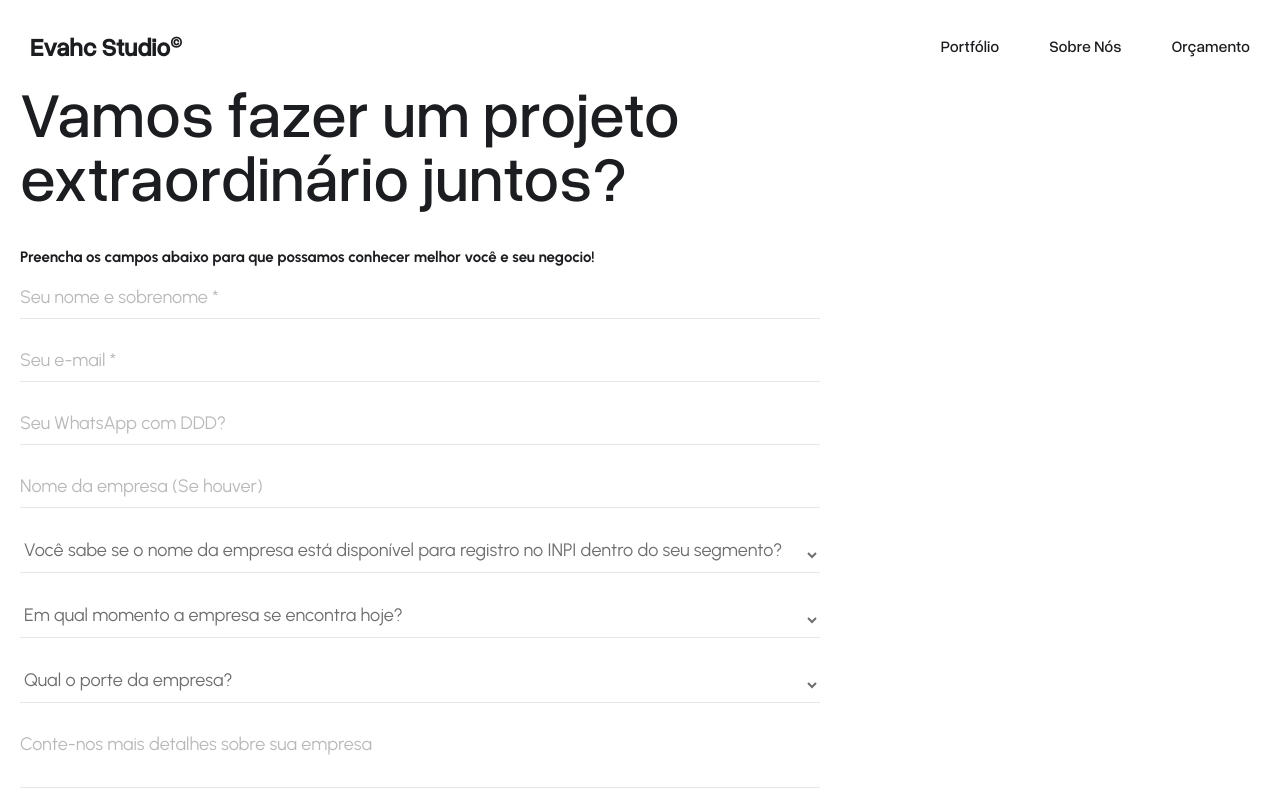
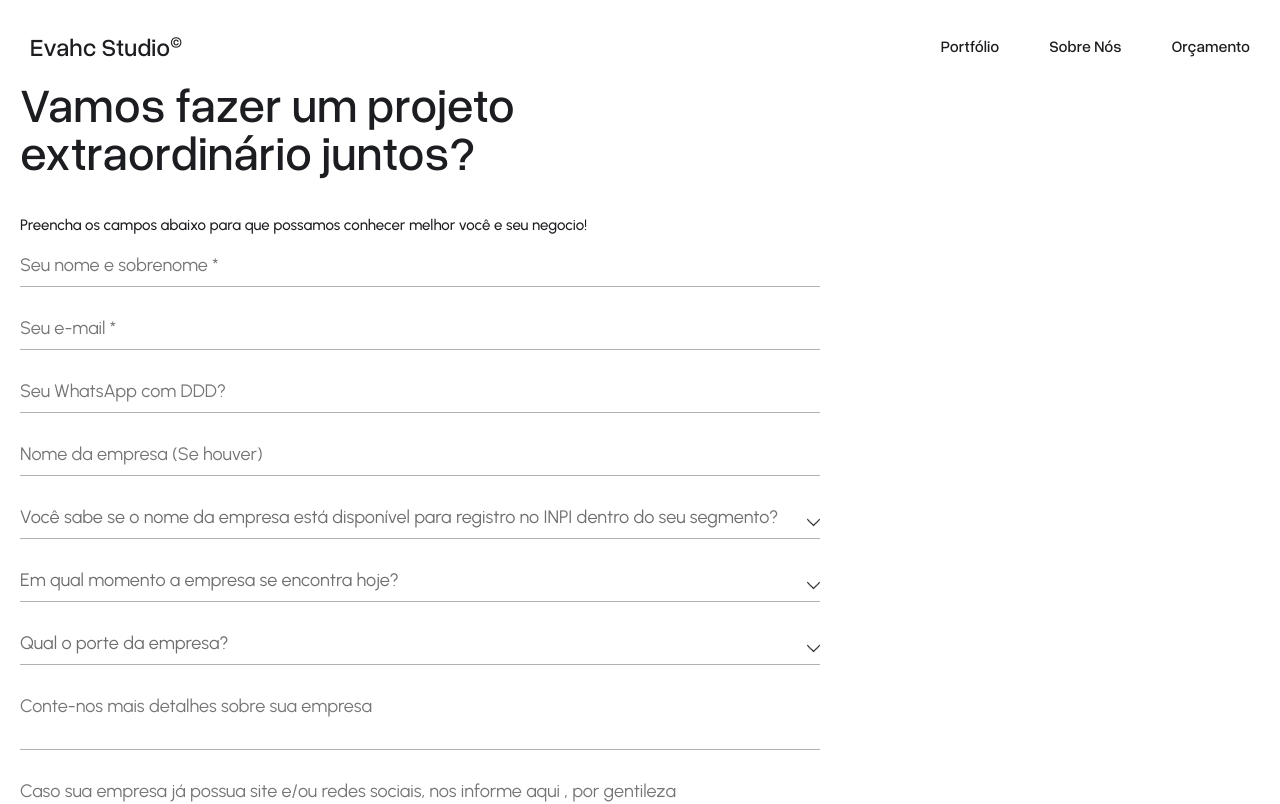
Before and after one commit to alexandrebelt/evahc, a Vue app: page /orcamento in a window 1280 px wide. Shown: the top 804 px of the page. Built offline with nearby package versions, Linux system fonts and the light colour scheme.

Commit message:
22/02/2024 - scroll resolved

```diff
--- a/public/index.html
+++ b/public/index.html
@@ -13,5 +13,6 @@
     </noscript>
     <div id="app"></div>
     <!-- built files will be auto injected -->
+
   </body>
 </html>
--- a/src/App.vue
+++ b/src/App.vue
@@ -26,7 +26,6 @@ import { defineComponent } from 'vue';
 import { gsap } from "gsap";
 import { ScrollTrigger} from "gsap/all";
 import { initMagnets } from './utils/magneticElements.js';
-import { configGsap, initGsap } from './utils/gsapAll';
 gsap.registerPlugin(ScrollTrigger)
 
 export default defineComponent({
--- a/src/components/HeaderComp.vue
+++ b/src/components/HeaderComp.vue
@@ -22,7 +22,6 @@ import MenuMobile from '../components/MenuMobile.vue'
 import gsap from 'gsap'
 import scrollTrigger from 'gsap/all'
 gsap.registerPlugin(scrollTrigger);
-import { TweenMax, Elastic, Power4 } from 'gsap'
 export default {
 
     components: {
@@ -109,6 +108,10 @@ nav {
         display: flex;
         flex-direction: row;
         gap: 50px;
+
+        a:nth-of-type(1) {
+            font-weight: 500;
+        }
     }
 
     a {
--- a/src/components/MenuMobile.vue
+++ b/src/components/MenuMobile.vue
@@ -37,7 +37,6 @@ export default {
         let btnAction = document.querySelectorAll(".btn-action")
         const tl = gsap.timeline();
 
-        gsap.set("html", { overflow: 'hidden' })
         gsap.set(containerTitle, { opacity: 0 })
         gsap.set(container, { x: 1000 })
         gsap.set(mobileLinks, { x: 500, })
--- a/src/components/home/ProjsComp.vue
+++ b/src/components/home/ProjsComp.vue
@@ -23,7 +23,6 @@
 </template>
 
 <script>
-import { configGsap, initGsap } from '@/utils/gsapAll'
 import axios from 'axios'
 export default {
     data() {
@@ -136,7 +135,7 @@ export default {
         font-size: 12px;
 
         li {
-            background: rgba(0, 0, 0, 0.5);
+            background: rgba(0, 0, 0, 0.4);
             color: var(--branco);
             font-family: var(--overused);
             list-style: none;
--- a/src/router/index.ts
+++ b/src/router/index.ts
@@ -51,7 +51,7 @@ const router = createRouter({
 router.beforeEach((to, from, next) => {
   setTimeout(() => {
     configGsap()
-    initGsap()
+    initGsap();
   }, 2000);
   next()
 })
--- a/src/views/OrcamentoView.vue
+++ b/src/views/OrcamentoView.vue
@@ -101,11 +101,13 @@ export default defineComponent({
     h2 {
         max-width: 670px;
         margin-bottom: 40px;
+        font-size: 48px;
     }
 
     h5 {
         margin-bottom: 20px;
         font-size: 15px !important;
+        font-weight: 500;
     }
 }
 
@@ -113,16 +115,24 @@ export default defineComponent({
     display: flex;
     flex-direction: column;
     max-width: 800px;
-
+    select{
+        background-image:url('/src/assets/seta.png') !important;
+        background-size: contain;
+        background-repeat: no-repeat;
+        background-size: 13px;
+        background-position: right;
+    }
     input,
     textarea,
     option,
     select {
+        appearance: none;
+        border-radius: 0;
         background-color: var(--branco);
         resize: none;
         max-height: 300px;
         border: 0;
-        border-bottom: 1px solid var(--cinza-claro);
+        border-bottom: 1px solid rgba(0,0,0, 0.3);
         color: var(--cinza) !important;
         font-family: var(--urbanism);
         font-size: 18px;
@@ -130,7 +140,7 @@ export default defineComponent({
         padding-bottom: 10px;
 
         &::placeholder {
-            opacity: 0.5 !important;
+            opacity: 1 !important;
 
         }
 
--- a/src/views/PortfolioView.vue
+++ b/src/views/PortfolioView.vue
@@ -158,7 +158,7 @@ export default defineComponent({
         font-size: 13px;
 
         li {
-            background: rgba(0, 0, 0, 0.2);
+            background: rgba(0, 0, 0, 0.4);
             color: var(--branco);
             padding: 5px 10px;
             border-radius: 20px;
```
Also changed, not shown: src/Responsive.scss (+6 -3 lines), public/carregaDOM.js (added), src/assets/seta.png (added).
